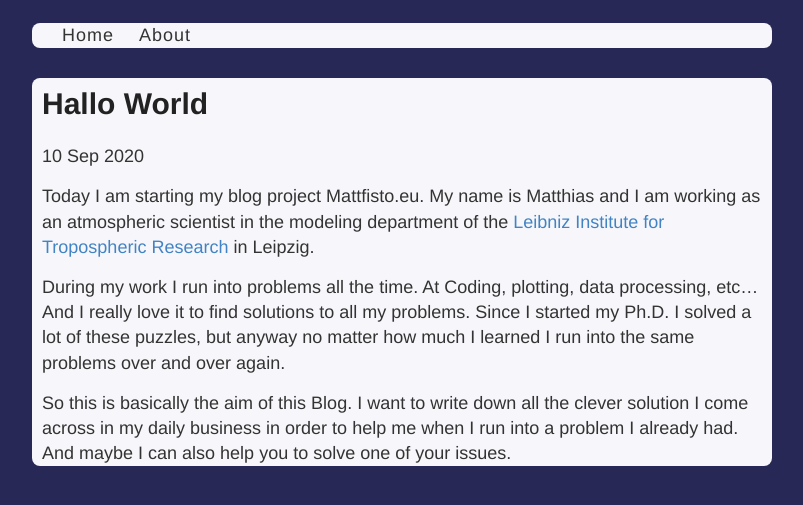
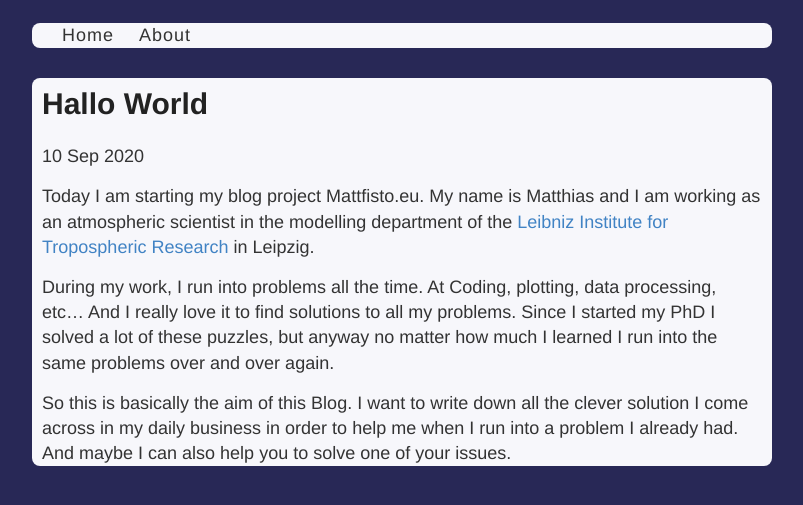
Before and after one commit to mttfst/mttfst.github.io, a Jekyll site: the page built from _posts/2020-09-10-Hello-World.md, in a window 1280 px wide. Shown: the top 505 px of the page, without its empty margins (238-1041 px from the left). Built offline with Jekyll 4.4.1, drawn with Linux system fonts in a browser that asks for light colours.

Commit message:
Update 2020-09-10-Hello-World.md

```diff
--- a/_posts/2020-09-10-Hello-World.md
+++ b/_posts/2020-09-10-Hello-World.md
@@ -4,12 +4,13 @@ title: Hallo World
 ---
 
 Today I am starting my blog project Mattfisto.eu.
-My name is Matthias and I am working as an atmospheric scientist in the modeling department of the [Leibniz Institute for Tropospheric Research](https://www.tropos.de/en/){:target="_blank"} in Leipzig.
+My name is Matthias and I am working as an atmospheric scientist in the modelling department of the [Leibniz Institute for Tropospheric Research](https://www.tropos.de/en/){:target="_blank"} in Leipzig.
 
-During my work I run into problems all the time.
-At Coding, plotting, data processing, etc...
+During my work, I run into problems all the time.
+At Coding, plotting, data processing, etc…
 And I really love it to find solutions to all my problems.
-Since I started my Ph.D. I solved a lot of these puzzles, but anyway no matter how much I learned I run into the same problems over and over again.
+Since I started my PhD I solved a lot of these puzzles, but anyway no matter how much I learned I run into the same problems over and over again.
 
 So this is basically the aim of this Blog.
-I want to write down all the clever solution  I come across in my daily business in order to help me when I run into a problem I already had. And maybe I can also help you to solve one of your issues.
+I want to write down all the clever solution I come across in my daily business in order to help me when I run into a problem I already had.
+And maybe I can also help you to solve one of your issues.
```
